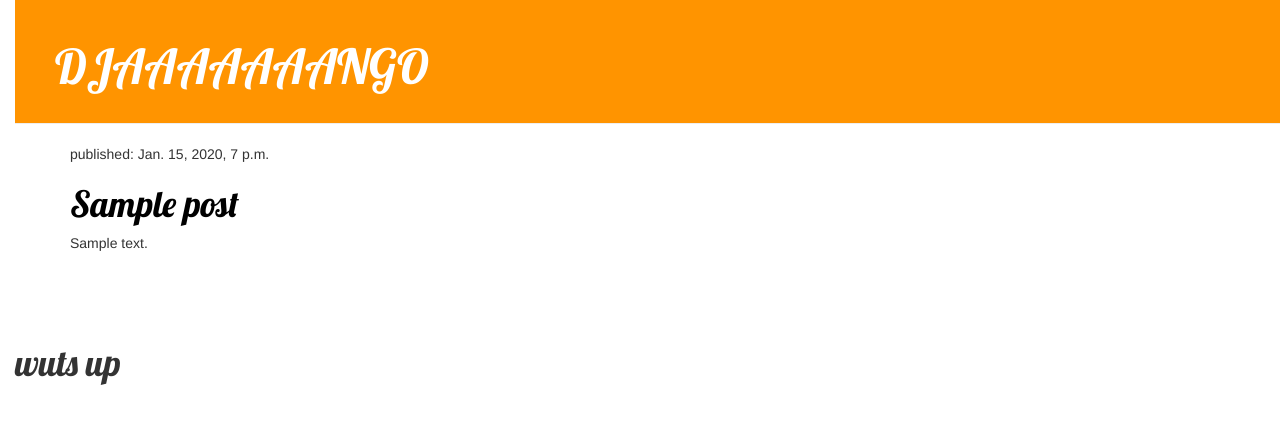
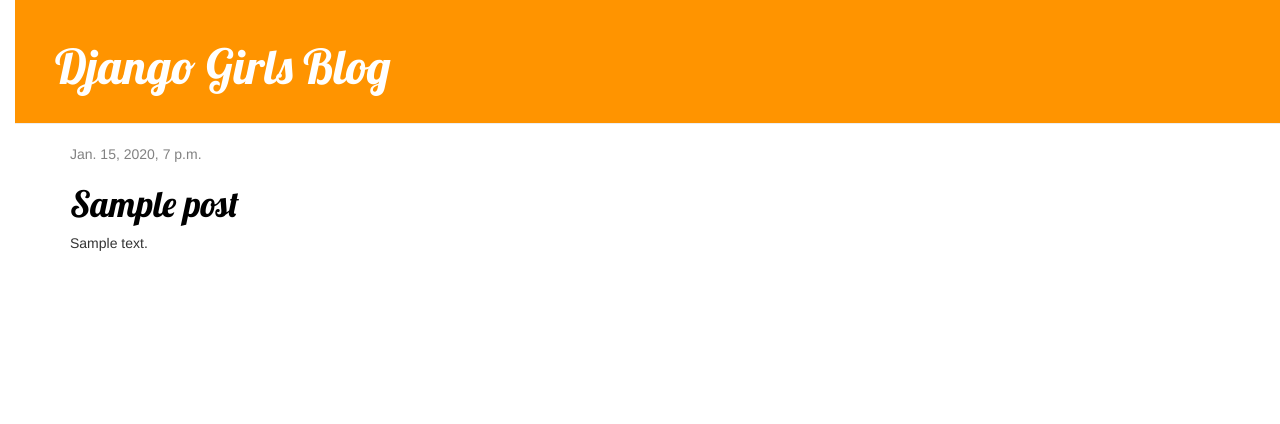
Before and after one commit to FreshTuna/Community_django2, a Django app: page / in a window 1280 px wide. Shown: the top 424 px of the page. Run offline with Django 3.2, Linux system fonts and the light colour scheme; tables that the repository leaves empty hold one stand-in row (values such as "Sample post"); some libraries are stand-ins or nearby versions.

Commit message:
add block content

```diff
--- /dev/null
+++ b/blog/templates/blog/base.html
@@ -0,0 +1,26 @@
+{% load static %}
+<!DOCTYPE html>
+<html lang="en">
+<head>
+    <link rel="stylesheet" href="//maxcdn.bootstrapcdn.com/bootstrap/3.2.0/css/bootstrap.min.css">
+    <link rel="stylesheet" href="//maxcdn.bootstrapcdn.com/bootstrap/3.2.0/css/bootstrap-theme.min.css">
+    <link rel="stylesheet" href="{% static 'css/blog.css' %}">
+    <link href="//fonts.googleapis.com/css?family=Lobster&subset=latin,latin-ext" rel="stylesheet" type="text/css">
+    <meta charset="UTF-8">
+    <title>Hi There</title>
+    <div></div>
+</head>
+<body>
+    <div class="page-header">
+        <h1><a href="/">Django Girls Blog</a></h1>
+    </div>
+    <div class="content container">
+        <div class="row">
+            <div class="col-md-8">
+            {% block content %}
+            {% endblock %}
+            </div>
+        </div>
+    </div>
+</body>
+</html>
--- a/blog/templates/blog/post_list.html
+++ b/blog/templates/blog/post_list.html
@@ -1,35 +1,13 @@
-{% load static %}
-<!DOCTYPE html>
-<html lang="en">
-<head>
-    <link rel="stylesheet" href="//maxcdn.bootstrapcdn.com/bootstrap/3.2.0/css/bootstrap.min.css">
-    <link rel="stylesheet" href="//maxcdn.bootstrapcdn.com/bootstrap/3.2.0/css/bootstrap-theme.min.css">
-    <link rel="stylesheet" href="{% static 'css/blog.css' %}">
-    <link href="//fonts.googleapis.com/css?family=Lobster&subset=latin,latin-ext" rel="stylesheet" type="text/css">
-    <meta charset="UTF-8">
-    <title>Hi There</title>
-    <div></div>
-</head>
-<body>
+{% extends 'blog/base.html' %}
 
-    <div class = "page-header">
-        <h1><a href="/">DJAAAAAAANGO</a></h1>
-    </div>
-    <div class="content container">
-        <div class="row">
-            <div class="col-md-8">
-                {% for post in posts %}
-                    <div class = "post">
-                        <p>published: {{ post.published_date }}</p>
-                        <h1><a href="">{{ post.title }}</a></h1>
-                        <p>{{ post.text|linebreaksbr }}</p>
-
-                    </div>
-                {% endfor %}
+{% block content %}
+    {% for post in posts %}
+        <div class="post">
+            <div class="date">
+                {{ post.published_date }}
             </div>
+            <h1><a href="">{{ post.title }}</a></h1>
+            <p>{{ post.text|linebreaksbr }}</p>
         </div>
-    </div>
-
-    <h1>wuts up</h1>
-</body>
-</html>
+    {% endfor %}
+{% endblock %}
```
